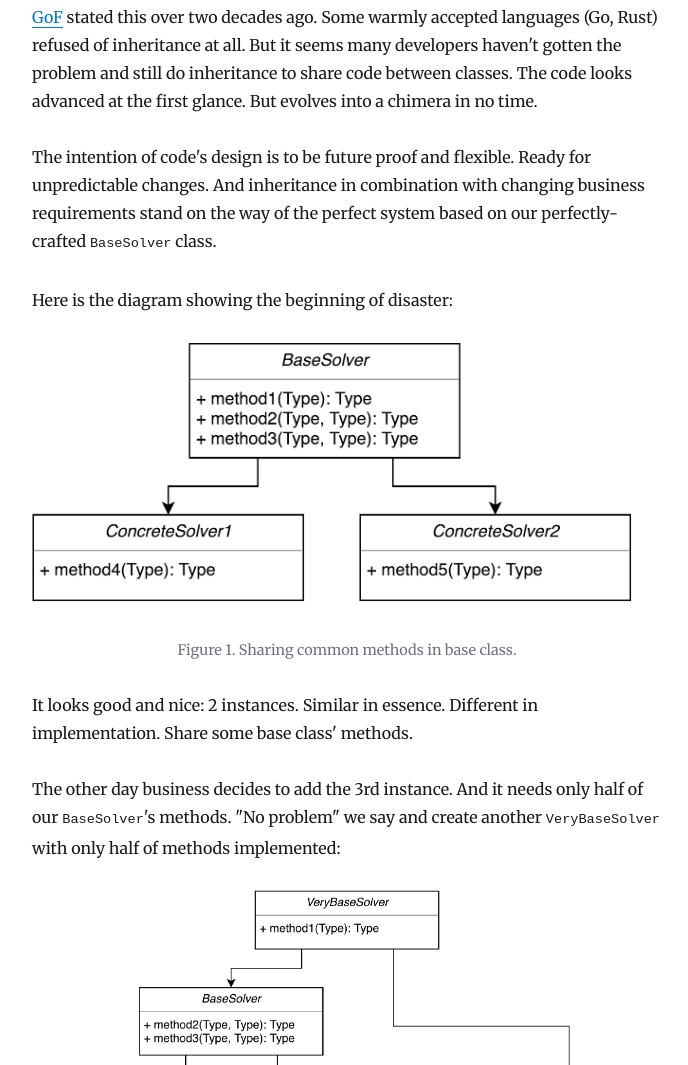
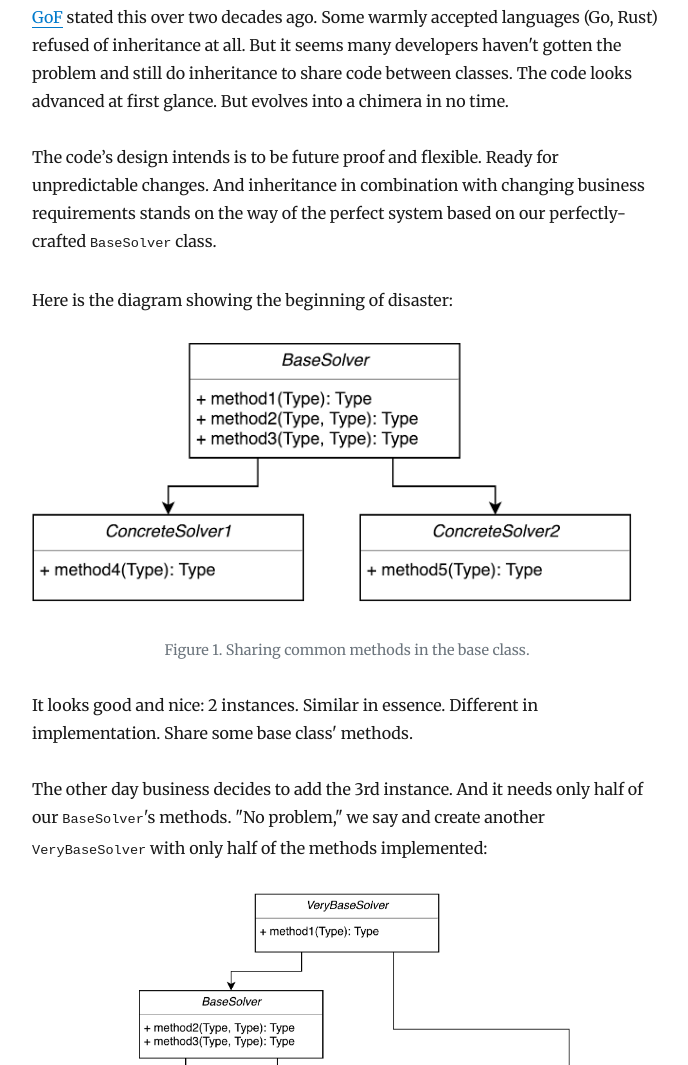
Before and after one commit to sneas/blog, a Gatsby site: page /inheritance/ in a window 1280 px wide. Shown: the part 332-1397 px from the top of the page, without its empty margins (293-981 px from the left). Built offline with nearby package versions, Linux system fonts and the light colour scheme; Gatsby itself is replaced by a stand-in of ours; some packages are replaced by stand-ins of ours.

Commit message:
fix(inheritance): stylistic errors

```diff
--- a/content/blog/inheritance/index.md
+++ b/content/blog/inheritance/index.md
@@ -11,27 +11,27 @@ date: 2019-01-03T09:21:00+01:00
 [GoF](http://wiki.c2.com/?GangOfFour) stated this over two decades ago. Some
 warmly accepted languages (Go, Rust) refused of inheritance at all. But it seems
 many developers haven't gotten the problem and still do inheritance to share
-code between classes. The code looks advanced at the first glance. But evolves
-into a chimera in no time.
+code between classes. The code looks advanced at first glance. But evolves into
+a chimera in no time.
 
-The intention of code's design is to be future proof and flexible. Ready for
+The code’s design intends is to be future proof and flexible. Ready for
 unpredictable changes. And inheritance in combination with changing business
-requirements stand on the way of the perfect system based on our
+requirements stands on the way of the perfect system based on our
 perfectly-crafted `BaseSolver` class.
 
 Here is the diagram showing the beginning of disaster:
 
 <figure class="figure">
     <img class="figure-img" src="./base-class.png" alt="The class diagram showing keeping common methods in Base class" width="600" />
-    <figcaption class="figure-caption text-center">Figure 1. Sharing common methods in base class.</figcaption>
+    <figcaption class="figure-caption text-center">Figure 1. Sharing common methods in the base class.</figcaption>
 </figure>
 
 It looks good and nice: 2 instances. Similar in essence. Different in
 implementation. Share some base class' methods.
 
 The other day business decides to add the 3rd instance. And it needs only half
-of our `BaseSolver`'s methods. "No problem" we say and create another
-`VeryBaseSolver` with only half of methods implemented:
+of our `BaseSolver`'s methods. "No problem," we say and create another
+`VeryBaseSolver` with only half of the methods implemented:
 
 <figure class="figure">
     <img class="figure-img" src="./very-base-class.png" alt="The class diagram showing creating VeryBase class out of the necessity to borrow couple of methods from Base class" width="800" />
```
